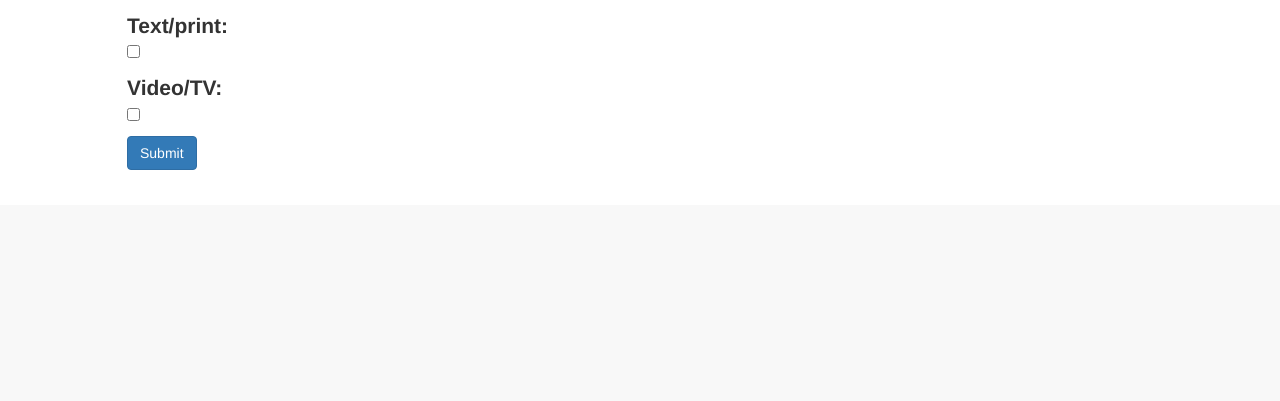
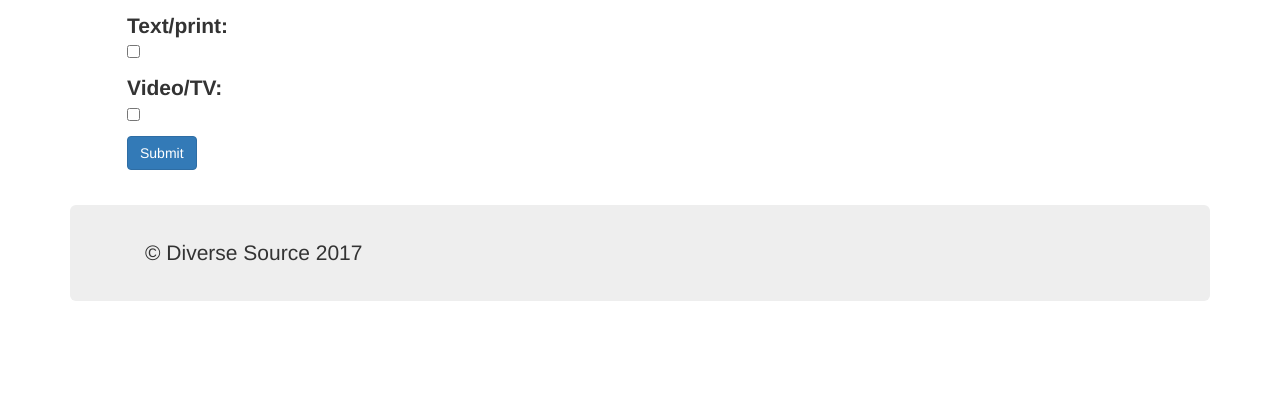
Before and after one commit to greglinch/sourcelist, a Django app: page /join in a window 1280 px wide. Shown: the part 2738-3139 px from the top of the page. Before the commit the page ends 2908 px from the top, so only its background shows below. Run offline with Django 3.2, Linux system fonts and the light colour scheme; parts of the project's set-up code (start-up, migrations or seed data) failed here and were passed over; some libraries are stand-ins or nearby versions.

Commit message:
add initial work on social icons in navbar and footer and comment it out

```diff
--- a/templates/base.html
+++ b/templates/base.html
@@ -37,7 +37,7 @@
 
          body {
             /*min-height: 2000px;*/
-            padding-top: 70px; /* push all content below the fixed-top nav */
+            padding: 70px 0 70px 0; /* push all content below the fixed-top nav */
          }
 
           /*  form {
@@ -47,6 +47,25 @@
 
           footer {
             margin-top: 35px;
+            bottom: 0;
+            width: 100%;
+            height: 60px;
+            line-height: 60px;
+            background-color: #f8f8f8;
+          }
+
+          footer .social-icons {
+            margin-bottom: 25px;
+          }
+
+          footer .social-icons a {
+            font-size: 26px;
+            margin-right: 10px;
+            text-decoration: none;
+          }
+
+          .social-icons, .social-icons li {
+            display: inline-block;
           }
 
   /*        input {
--- a/templates/footer.html
+++ b/templates/footer.html
@@ -1,6 +1,8 @@
-<footer class="footer">
-    <!-- <p>&copy; Company 2017</p> -->
-
+<footer class="footer jumbotron" id="footer">
+    <div class="container">
+        <p style="margin-top: -30px;">&copy; Diverse Source 2017</p>
+        {% include "social-icons.html" %}
+    </div>
 </footer>
 
 <!-- Global site tag (gtag.js) - Google Analytics -->
--- a/templates/navbar.html
+++ b/templates/navbar.html
@@ -16,6 +16,7 @@
         <li><a href="/join">Join</a></li>
         <li><a href="/about">About</a></li>
         <li><a href="/contact">Contact</a></li>
+        {% include "social-icons.html" %}
       </ul>
       <!-- <ul class="nav navbar-nav navbar-right">
         <li><a href="../navbar/">Default</a></li>
--- /dev/null
+++ b/templates/social-icons.html
@@ -0,0 +1,20 @@
+<link rel="stylesheet" href="https://cdnjs.cloudflare.com/ajax/libs/simple-line-icons/2.4.1/css/simple-line-icons.css">
+
+<!-- DO NOT USE THIS -->
+<!-- <li class="twitter-icon">
+	<a href="https://twitter.com/lierseSources"><span class="icon-social-twitter"></span></a>
+</li>
+<li class="facebook-icon">
+	<a href="https://www.facebook.com/lierseSources/"><span class="icon-social-facebook"></span></a>
+</li>
+<li class="instagram-icon">
+	<a href="https://www.instagram.com/liersesources/"><span class="icon-social-instagram"></span></a>
+</li> -->
+<!-- USE THIS -->
+<!-- <span class="social-icons">
+	<li>
+		<a href="https://twitter.com/lierseSources"><span class="icon-social-twitter"></span></a>
+		<a href="https://www.facebook.com/lierseSources/"><span class="icon-social-facebook"></span></a>
+		<a href="https://www.instagram.com/liersesources/"><span class="icon-social-instagram"></span></a>
+	</li>
+</span> -->
```
